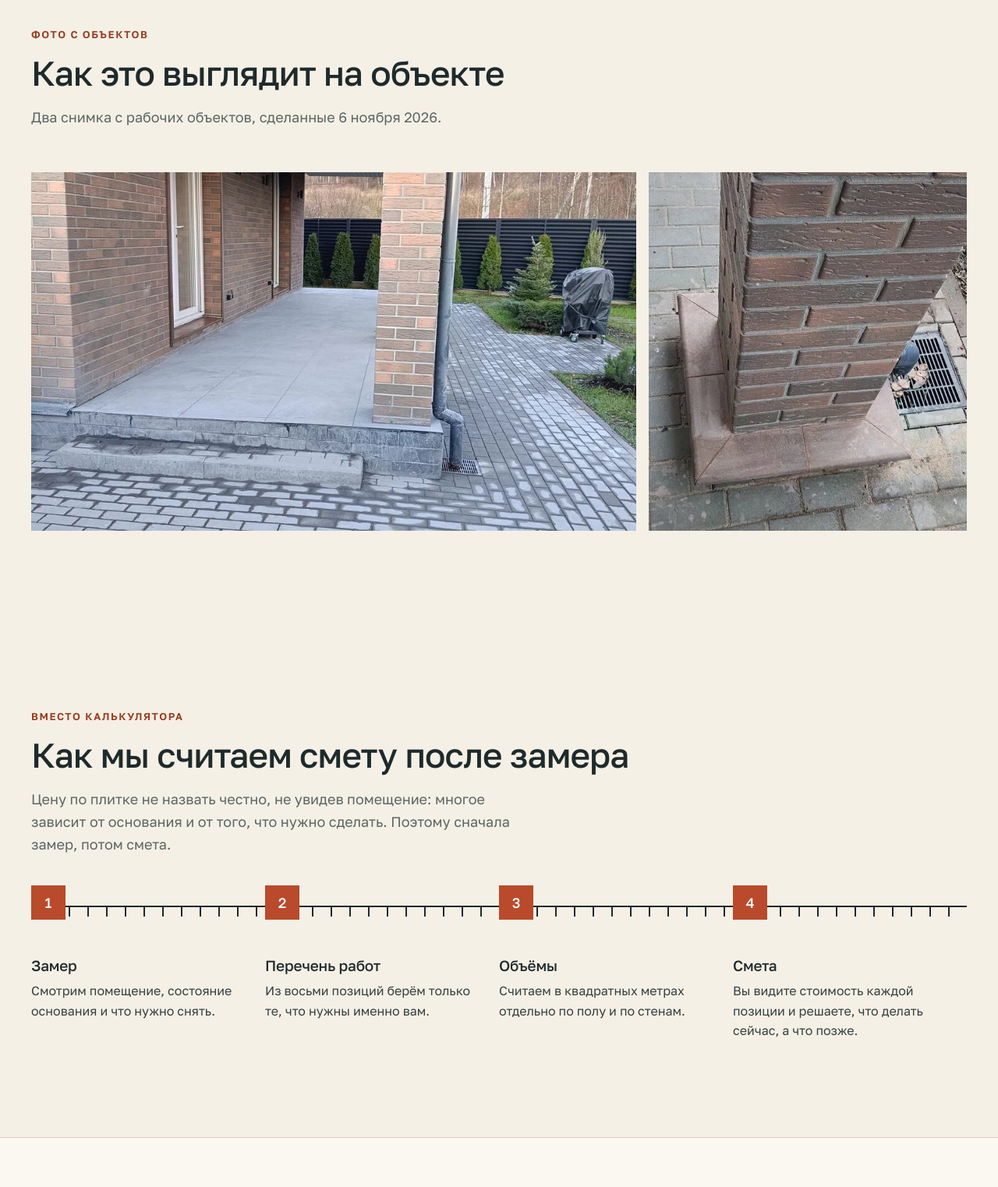
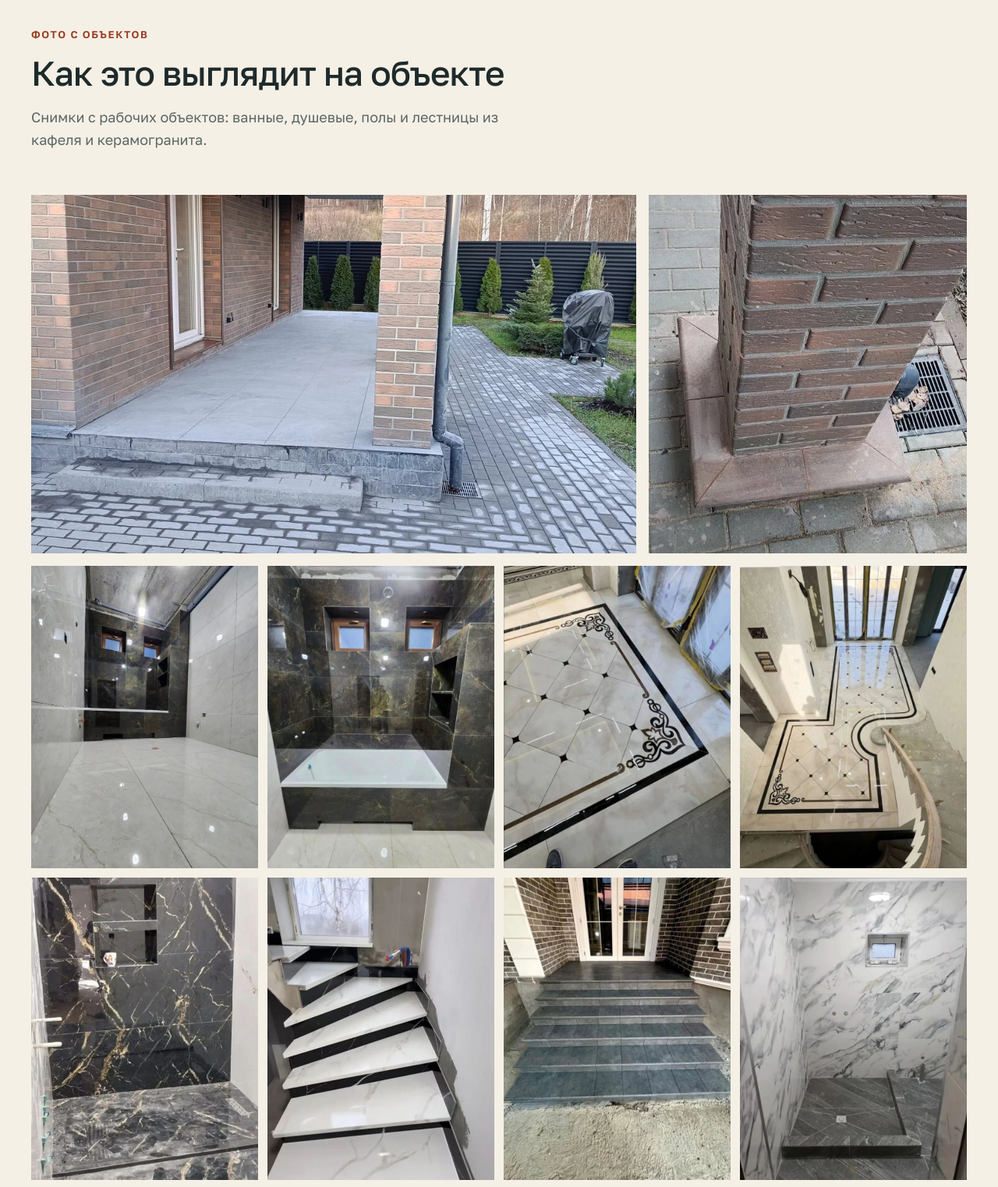
Before and after one commit to murzzsite/kusman-plitka-spb, a plain HTML site: page index.html in a window 1280 px wide. Shown: the part 7060-8583 px from the top of the page at 78% size. Drawn offline with Linux system fonts and the light colour scheme; a web font is replaced by a local one.

Commit message:
Реквизиты ООО Рассвет, галерея фото с объектов

```diff
--- a/index.html
+++ b/index.html
@@ -27,7 +27,7 @@
 {"@context":"https://schema.org","@type":"WebSite","name":"Укладка плитки и керамогранита, СПб и ЛО","url":"https://murzzsite.github.io/kusman-plitka-spb/","inLanguage":"ru-RU"}
 </script>
 <script type="application/ld+json">
-{"@context":"https://schema.org","@type":"HomeAndConstructionBusiness","name":"Укладка плитки и керамогранита, СПб и ЛО","url":"https://murzzsite.github.io/kusman-plitka-spb/","description":"Внутренняя отделка плиткой и керамогранитом: стены и пол. Работаем от 1 м².","areaServed":[{"@type":"City","name":"Санкт-Петербург"},{"@type":"AdministrativeArea","name":"Ленинградская область"}],"telephone":"+79657974726","contactPoint":{"@type":"ContactPoint","contactType":"customer service","telephone":"+79657974726","url":"https://t.me/kusman83","availableLanguage":"ru"}}
+{"@context":"https://schema.org","@type":"HomeAndConstructionBusiness","name":"Укладка плитки и керамогранита, СПб и ЛО","legalName":"ООО «Рассвет»","taxID":"7817143432","url":"https://murzzsite.github.io/kusman-plitka-spb/","description":"Внутренняя отделка плиткой и керамогранитом: стены и пол. Работаем от 1 м².","areaServed":[{"@type":"City","name":"Санкт-Петербург"},{"@type":"AdministrativeArea","name":"Ленинградская область"}],"telephone":"+79657974726","contactPoint":{"@type":"ContactPoint","contactType":"customer service","telephone":"+79657974726","url":"https://t.me/kusman83","availableLanguage":"ru"}}
 </script>
 <script type="application/ld+json">
 {"@context":"https://schema.org","@type":"Service","name":"Укладка плитки и керамогранита","serviceType":"Внутренняя отделка плиткой и керамогранитом","url":"https://murzzsite.github.io/kusman-plitka-spb/","areaServed":[{"@type":"City","name":"Санкт-Петербург"},{"@type":"AdministrativeArea","name":"Ленинградская область"}],"hasOfferCatalog":{"@type":"OfferCatalog","name":"Работы","itemListElement":[
@@ -212,11 +212,23 @@
     <div class="sec__head">
       <p class="eyebrow" data-reveal>Фото с объектов</p>
       <h2 id="worksTitle" data-reveal data-reveal-delay="80">Как это выглядит на объекте</h2>
-      <p class="sec__lead" data-reveal data-reveal-delay="140">Два снимка с рабочих объектов, сделанные 6 ноября 2026.</p>
+      <p class="sec__lead" data-reveal data-reveal-delay="140">Снимки с рабочих объектов: ванные, душевые, полы и лестницы из кафеля и керамогранита.</p>
     </div>
     <div class="works" data-reveal data-reveal-delay="100">
       <figure class="works__f works__f--wide"><img src="img/obekt-ploshchadka-vhod.jpg" width="1280" height="576" loading="lazy" decoding="async" alt="Каменная площадка у входа в кирпичный дом, рядом брусчатка"></figure>
       <figure class="works__f works__f--tall"><img src="img/obekt-kolonna-plitka.jpg" width="576" height="1280" loading="lazy" decoding="async" alt="Кирпичная колонна с облицовочной плиткой у основания и брусчатка вокруг"></figure>
+    </div>
+    <div class="works-grid" data-reveal data-reveal-delay="140">
+      <figure class="works__g"><img src="img/rabota-vannaya-mramor.jpg" width="760" height="997" loading="lazy" decoding="async" alt="Светлая ванная с мраморным керамогранитом на полу и стенах и тёмной вставкой у ванны"></figure>
+      <figure class="works__g"><img src="img/rabota-vannaya-tyomnyj-kamen.jpg" width="760" height="1000" loading="lazy" decoding="async" alt="Ванная с тёмным керамогранитом под камень, ниши в стене"></figure>
+      <figure class="works__g"><img src="img/rabota-pol-ornament.jpg" width="760" height="996" loading="lazy" decoding="async" alt="Керамогранит на полу с декоративной вставкой-орнаментом и ромбами"></figure>
+      <figure class="works__g"><img src="img/rabota-pol-holl.jpg" width="760" height="982" loading="lazy" decoding="async" alt="Пол в холле с рисунком из плитки вдоль лестницы"></figure>
+      <figure class="works__g"><img src="img/rabota-dush-tyomnyj-mramor.jpg" width="526" height="1000" loading="lazy" decoding="async" alt="Душевая с тёмным мраморным керамогранитом и золотистыми прожилками"></figure>
+      <figure class="works__g"><img src="img/rabota-lestnica-belaya.jpg" width="568" height="1000" loading="lazy" decoding="async" alt="Лестница с белыми керамогранитными ступенями"></figure>
+      <figure class="works__g"><img src="img/rabota-kryl-cho-stupeni.jpg" width="760" height="911" loading="lazy" decoding="async" alt="Ступени из керамогранита у входа в дом"></figure>
+      <figure class="works__g"><img src="img/rabota-dush-belyj-mramor.jpg" width="760" height="995" loading="lazy" decoding="async" alt="Душевая с белым мраморным керамогранитом и тёмным поддоном"></figure>
+      <figure class="works__g"><img src="img/rabota-pol-komnata.jpg" width="752" height="1000" loading="lazy" decoding="async" alt="Просторная комната с керамогранитом под мрамор на полу"></figure>
+      <figure class="works__g"><img src="img/rabota-lestnica-chyornaya.jpg" width="568" height="1000" loading="lazy" decoding="async" alt="Лестница с чёрно-белыми мраморными ступенями"></figure>
     </div>
   </div>
 </section>
@@ -322,7 +334,7 @@
     <p>Укладка плитки и керамогранита. Санкт-Петербург и Ленинградская область.</p>
     <p>Телефон: <a href="tel:+79657974726">+7 965 797-47-26</a></p>
     <p>Telegram: <a href="https://t.me/kusman83" target="_blank" rel="noopener">@kusman83</a> · <a href="https://www.avito.ru/podporozhe/predlozheniya_uslug/remont_vannoy_komnaty_i_sanuzla_pod_klyuch_8380222340" target="_blank" rel="noopener">Авито</a></p>
-    <p>Оператор персональных данных: Павлов Кирилл Александрович. <a href="privacy.html">Политика конфиденциальности</a></p>
+    <p>Оператор персональных данных: ООО «Рассвет», ИНН 7817143432. <a href="privacy.html">Политика конфиденциальности</a></p>
     <p>© <span id="year">2026</span></p>
   </div>
 </footer>
--- a/styles.css
+++ b/styles.css
@@ -251,3 +251,9 @@ p{margin:0}
 .works__f img{display:block;width:100%;height:100%;object-fit:cover}
 .works__f--wide{aspect-ratio:auto}
 @media(max-width:760px){.works{grid-template-columns:1fr;grid-auto-rows:auto}.works__f img{height:auto}.works__f--tall{max-width:320px}}
+
+.works-grid{display:grid;grid-template-columns:repeat(4,1fr);gap:12px;margin-top:16px}
+.works__g{margin:0;background:var(--sand);overflow:hidden;aspect-ratio:3/4}
+.works__g img{display:block;width:100%;height:100%;object-fit:cover}
+@media(max-width:900px){.works-grid{grid-template-columns:repeat(3,1fr)}}
+@media(max-width:560px){.works-grid{grid-template-columns:repeat(2,1fr);gap:8px}}
```
Also changed, not shown: privacy.html (+1 -1 lines), img/rabota-dush-belyj-mramor.jpg (added), img/rabota-dush-tyomnyj-mramor.jpg (added), img/rabota-kryl-cho-stupeni.jpg (added), img/rabota-lestnica-belaya.jpg (added), img/rabota-lestnica-chyornaya.jpg (added), img/rabota-pol-holl.jpg (added), img/rabota-pol-komnata.jpg (added), img/rabota-pol-ornament.jpg (added), img/rabota-vannaya-mramor.jpg (added), img/rabota-vannaya-tyomnyj-kamen.jpg (added).
